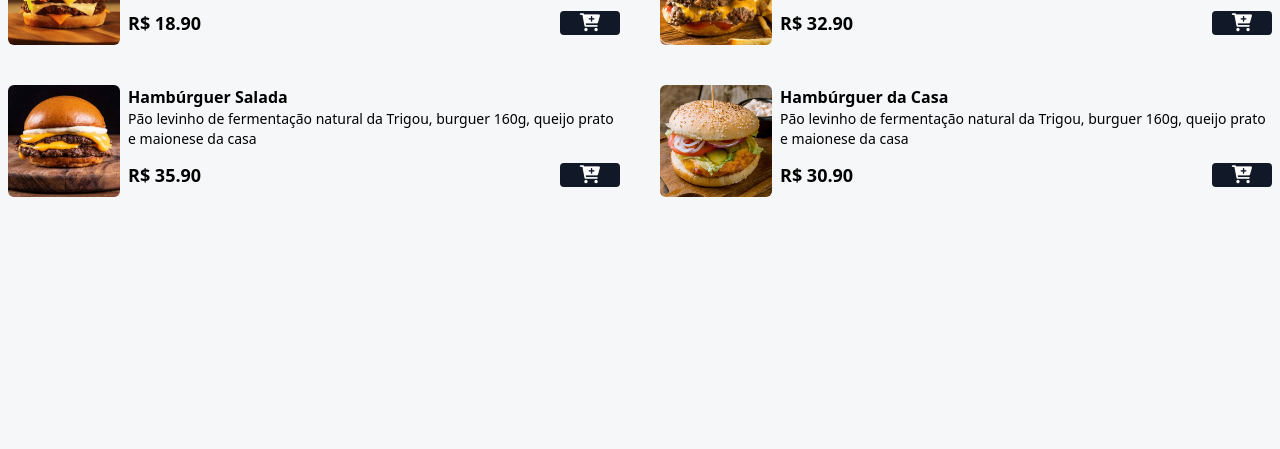
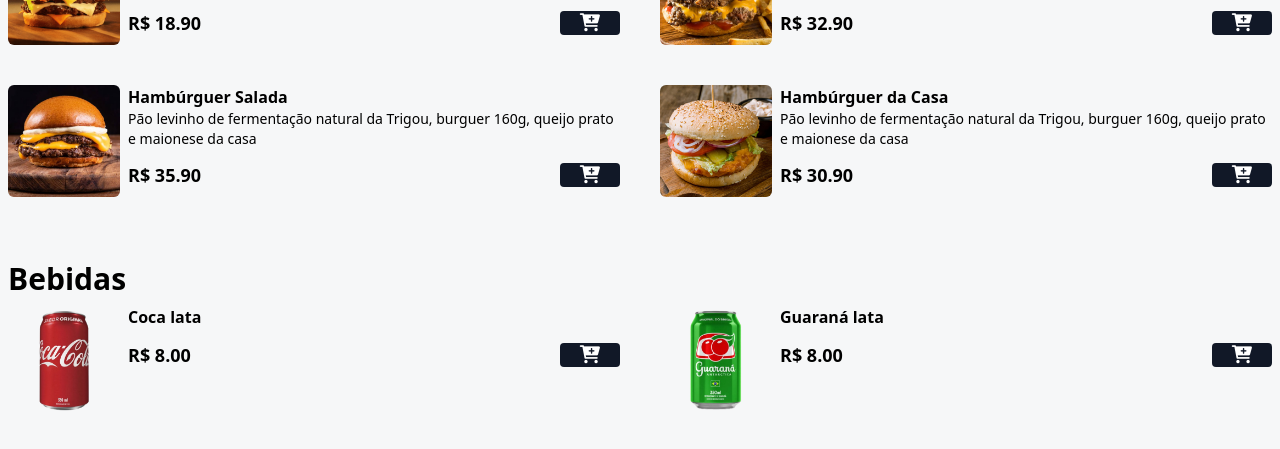
Before and after one commit to LorenzoBondan/DevBurger, a website: page index.html in a window 1280 px wide. Shown: the part 583-1032 px from the top of the page. Before the commit the page ends 844 px from the top, so only its background shows below. Drawn offline with Linux system fonts and the light colour scheme.

Commit message:
drinks section

```diff
--- a/index.html
+++ b/index.html
@@ -109,8 +109,52 @@
                     </div>
                 </div>
             </div>
-
         </main>
+        <div class="mx-auto max-w-7xl px-2 my-2">
+            <h2 class="font-bold text-3xl">Bebidas</h2>
+        </div>
+        <div class="grid grid-cols-1 md:grid-cols-2 gap-7 md:gap-10 mx-auto max-w-7xl px-2 mb-16" id="menu">
+            <div class="flex gap-2 w-full">
+                <img
+                    src="./assets/refri-1.png"
+                    alt="Coca lata"
+                    class="w-28 h-28 rounded-md hover:scale-110 hover:-rotate-2 hover:duration:300"
+                >
+                <div class="w-full">
+                    <p class="font-bold">Coca lata</p>
+                    <div class="flex items-center gap-2 justify-between mt-3">
+                        <p class="font-bold text-lg">R$ 8.00</p>
+                        <button
+                            class="bg-gray-900 px-5 rounded add-to-cart-btn"
+                            data-name="Coca lata"
+                            data-price="8.00"
+                        >
+                            <i class="fa fa-cart-plus text-lg text-white"></i>
+                        </button>
+                    </div>
+                </div>
+            </div>
+            <div class="flex gap-2 w-full">
+                <img
+                    src="./assets/refri-2.png"
+                    alt="Guaraná lata"
+                    class="w-28 h-28 rounded-md hover:scale-110 hover:-rotate-2 hover:duration:300"
+                >
+                <div class="w-full">
+                    <p class="font-bold">Guaraná lata</p>
+                    <div class="flex items-center gap-2 justify-between mt-3">
+                        <p class="font-bold text-lg">R$ 8.00</p>
+                        <button
+                            class="bg-gray-900 px-5 rounded add-to-cart-btn"
+                            data-name="Guaraná lata"
+                            data-price="8.00"
+                        >
+                            <i class="fa fa-cart-plus text-lg text-white"></i>
+                        </button>
+                    </div>
+                </div>
+            </div>
+        </div>
     </div>
 </body>
 </html>
```
Also changed, not shown: styles/output.css.
